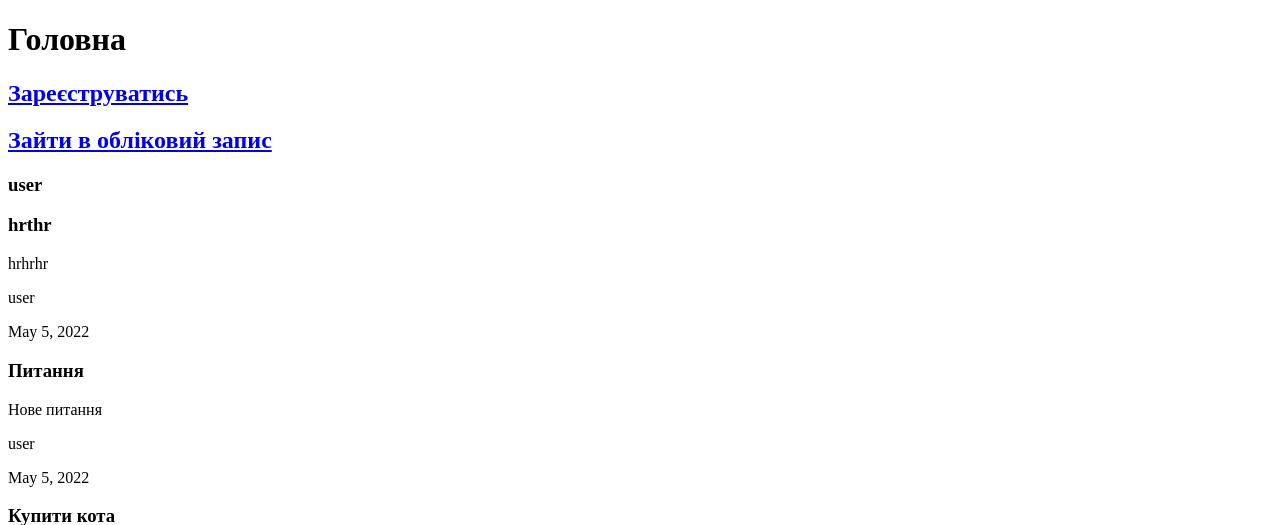
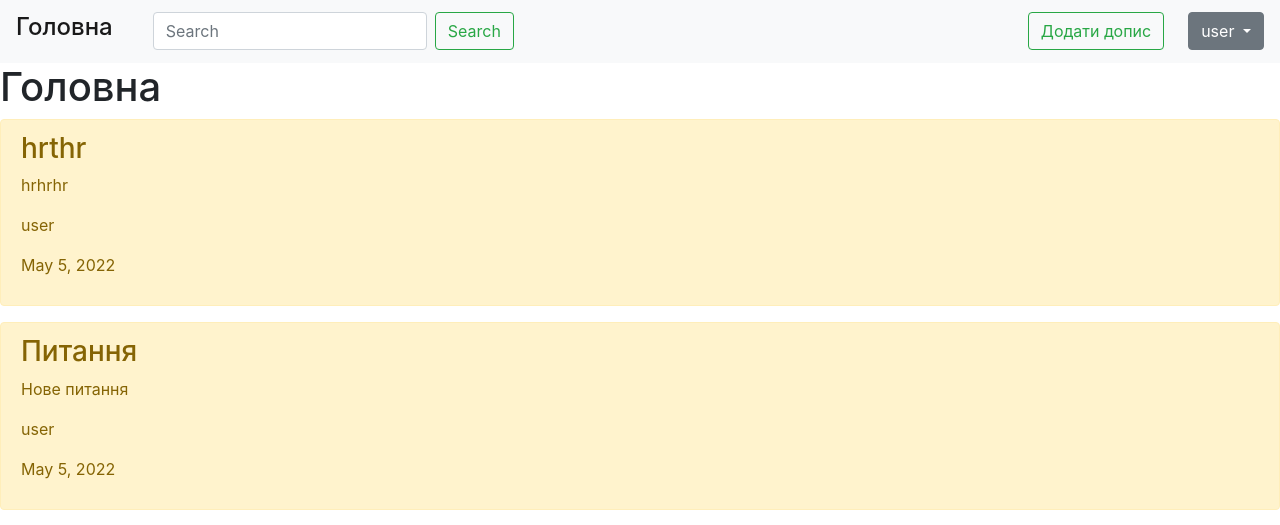
Before and after one commit to gooddemiurge/advice, a Django app: page / in a window 1280 px wide. Shown: the top 525 px of the page. Run offline with Django 3.2, Linux system fonts and the light colour scheme; a user stored in the database is signed in; data comes from the database, SQL or seed files in the repository; both versions use the stored data as it was after the commit; some libraries are stand-ins or nearby versions.

Commit message:
Зробила шапку сайту та додала до моделі нові сутності

```diff
--- a/advice/advice/settings.py
+++ b/advice/advice/settings.py
@@ -124,3 +124,7 @@ STATIC_URL = '/static/'
 # https://docs.djangoproject.com/en/3.2/ref/settings/#default-auto-field
 
 DEFAULT_AUTO_FIELD = 'django.db.models.BigAutoField'
+
+STATICFILES_DIRS = [
+    BASE_DIR / "static",
+]
--- a/advice/advice/urls.py
+++ b/advice/advice/urls.py
@@ -1,8 +1,10 @@
 from django.contrib import admin
 from django.urls import include, path
+from django.conf import settings
+from django.conf.urls.static import static
+
 
 urlpatterns = [
-    path('about_us/', include('advice_app.urls')),
     path('admin/', admin.site.urls),
     path('', include('advice_app.urls'))
-]
+] + static(settings.STATIC_URL, document_root=settings.STATIC_ROOT)
--- a/advice/advice_app/models.py
+++ b/advice/advice_app/models.py
@@ -22,3 +22,10 @@ class Post(models.Model):
 
     def __str__(self):
         return self.question
+
+
+class My_user(User):
+    rating = models.IntegerField()
+
+    def __str__(self):
+        return self.rating
--- /dev/null
+++ b/advice/advice_app/static/advice_app/css/main.css
@@ -0,0 +1,3 @@
+nav.navbar .dropdown:hover > .dropdown-menu {
+ display: block;
+}
--- a/advice/advice_app/templates/advice_app/base.html
+++ b/advice/advice_app/templates/advice_app/base.html
@@ -1,10 +1,55 @@
+{% load static %}
 <!DOCTYPE html>
 <html lang="ukr">
 <head>
     <meta charset="UTF-8">
     <title>{% block title %}{% endblock %}</title>
+    <link rel="stylesheet" href="https://cdn.jsdelivr.net/npm/bootstrap@4.6.1/dist/css/bootstrap.min.css">
+    <link rel="stylesheet" href="{% static 'advice_app/css/main.css' %}">
+    <link rel="stylesheet" href="https://stackpath.bootstrapcdn.com/bootstrap/4.3.1/css/bootstrap.min.css" integrity="sha384-ggOyR0iXCbMQv3Xipma34MD+dH/1fQ784/j6cY/iJTQUOhcWr7x9JvoRxT2MZw1T" crossorigin="anonymous">
+    <script src="https://code.jquery.com/jquery-3.3.1.slim.min.js" integrity="sha384-q8i/X+965DzO0rT7abK41JStQIAqVgRVzpbzo5smXKp4YfRvH+8abtTE1Pi6jizo" crossorigin="anonymous"></script>
+    <script src="https://cdnjs.cloudflare.com/ajax/libs/popper.js/1.14.7/umd/popper.min.js" integrity="sha384-UO2eT0CpHqdSJQ6hJty5KVphtPhzWj9WO1clHTMGa3JDZwrnQq4sF86dIHNDz0W1" crossorigin="anonymous"></script>
+    <script src="https://stackpath.bootstrapcdn.com/bootstrap/4.3.1/js/bootstrap.min.js" integrity="sha384-JjSmVgyd0p3pXB1rRibZUAYoIIy6OrQ6VrjIEaFf/nJGzIxFDsf4x0xIM+B07jRM" crossorigin="anonymous"></script>
 </head>
+
 <body>
+<header>
+    <nav class="navbar navbar-light bg-light">
+        <div class="nav justify-content-left">
+            <a class="navbar-brand" href="{% url 'index' %}"><h4>Головна</h4></a>
+            <div class="pr-sm-4"></div>
+        <form class="form-inline my-2 my-lg-0">
+            <input class="form-control mr-sm-2" type="search" placeholder="Search" aria-label="Search">
+            <button class="btn btn-outline-success my-2 my-sm-0" type="submit">Search</button>
+        </form>
+        </div>
+
+
+        {% if request.user.username %}
+        <ul class="nav justify-content-right">
+            <li><a class="btn btn-outline-success" href="{% url 'add_post' %}">Додати допис</a></li>
+            <div class="pr-sm-4"></div>
+            <li class="nav-item dropdown">
+                <button type="button" class="btn btn-secondary dropdown-toggle" data-bs-toggle="dropdown" aria-expanded="false">
+                    {{ request.user.username }}
+                </button>
+
+                <ul class="dropdown-menu dropdown-menu-right">
+                    <li><a class="dropdown-item" href="#">Вийти</a></li>
+                    <li><a class="dropdown-item" href="{% url 'login' %}">Увійти</a></li>
+                    <li><a class="dropdown-item" href="{% url 'register' %}">Зареєструватись</a></li>
+                </ul>
+            </li>
+        </ul>
+        {% else %}
+        <div class="btn-group" role="group">
+          <a class="btn btn-secondary" href="{% url 'login' %}">Увійти</a>
+          <a class="btn btn-secondary" href="{% url 'register' %}">Зареєструватись</a>
+        </div>
+        {% endif %}
+
+    </nav>
+</header>
 {% block content %}{% endblock %}
 </body>
 </html>
--- a/advice/advice_app/templates/advice_app/index.html
+++ b/advice/advice_app/templates/advice_app/index.html
@@ -6,9 +6,6 @@
 
 {% block content %}
 <h1>Головна</h1>
-<a href="{% url 'register' %}"><h2>Зареєструватись</h2></a>
-<a href="{% url 'login' %}"><h2>Зайти в обліковий запис</h2></a>
-<h3>{{ request.user.username }}</h3>
 {% if posts %}
   {% for i in posts %}
     <div class="alert alert-warning mt-2">
@@ -21,6 +18,7 @@
 {% else %}
   <p>Наразі дописів немає</p>
 {% endif %}
+
 <style>
 .container {
   height: 200px;
@@ -40,8 +38,6 @@
 <div class="container">
   <div class="center">
     <img src="https://cdn.onlinepets.com/images/art/artikel-kitten-aufziehen-medpets-nl-4-1616590678-1114.jpg"></img></br>
-      <a class="center" href="{% url 'about' %}"><h1>Про нас</h1></a>
-      <a href="{% url 'add_post' %}"><h1>Додати допис</h1></a>
   </div>
 </div>
 {% endblock %}
--- a/advice/advice_app/views.py
+++ b/advice/advice_app/views.py
@@ -45,7 +45,7 @@ def register(request):
             return redirect('index')
     else:
         form = UserCreationForm()
-    return render(request, 'register.html', {'form': form})
+    return render(request, 'advice_app/register.html', {'form': form})
 
 def login(request):
     if request.method == 'POST':
```
Also changed, not shown: advice/advice_app/migrations/0001_initial.py, advice/advice_app/templates/advice_app/register.html (renamed from advice/advice_app/templates/register.html), advice/db.sqlite3.
